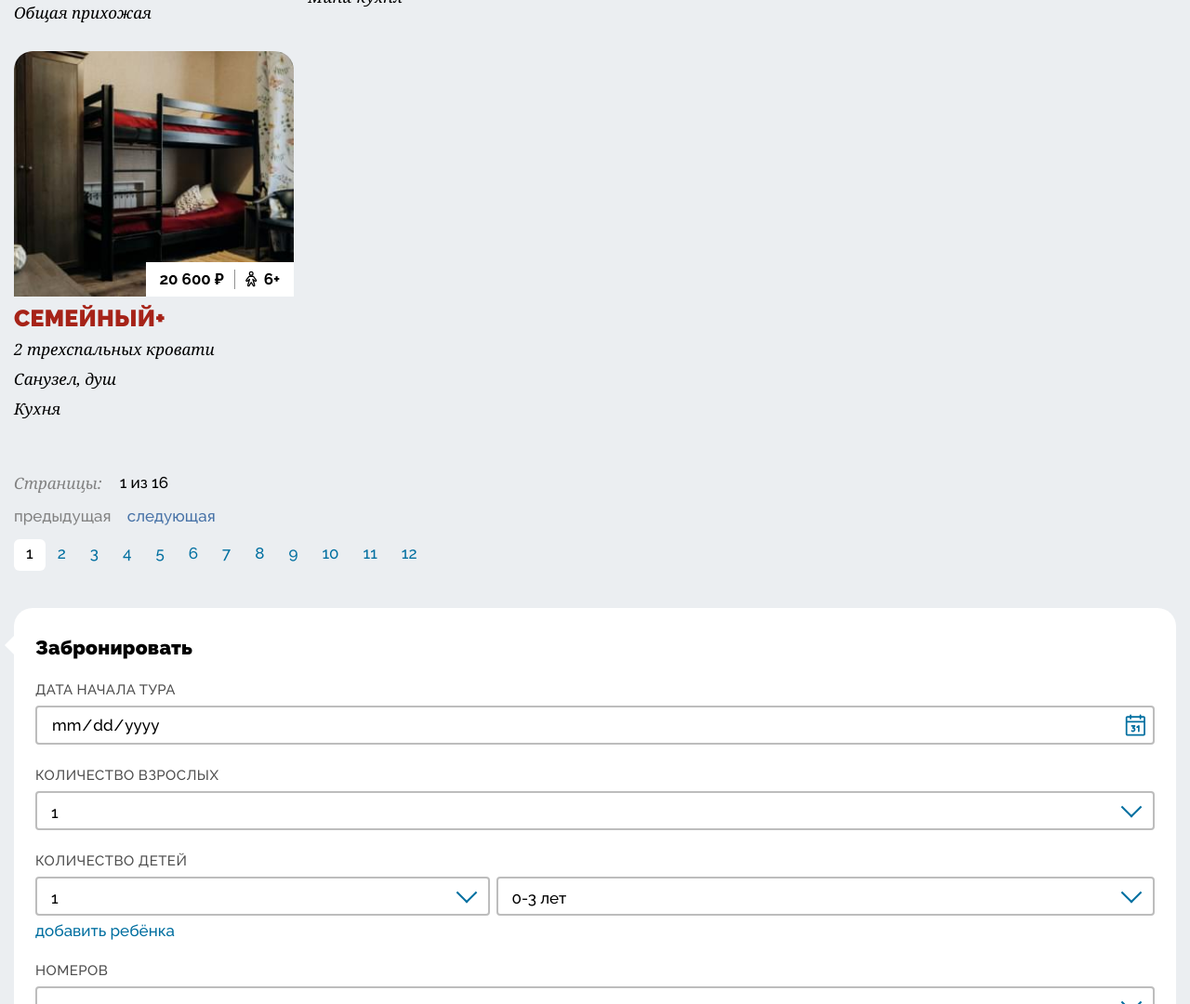
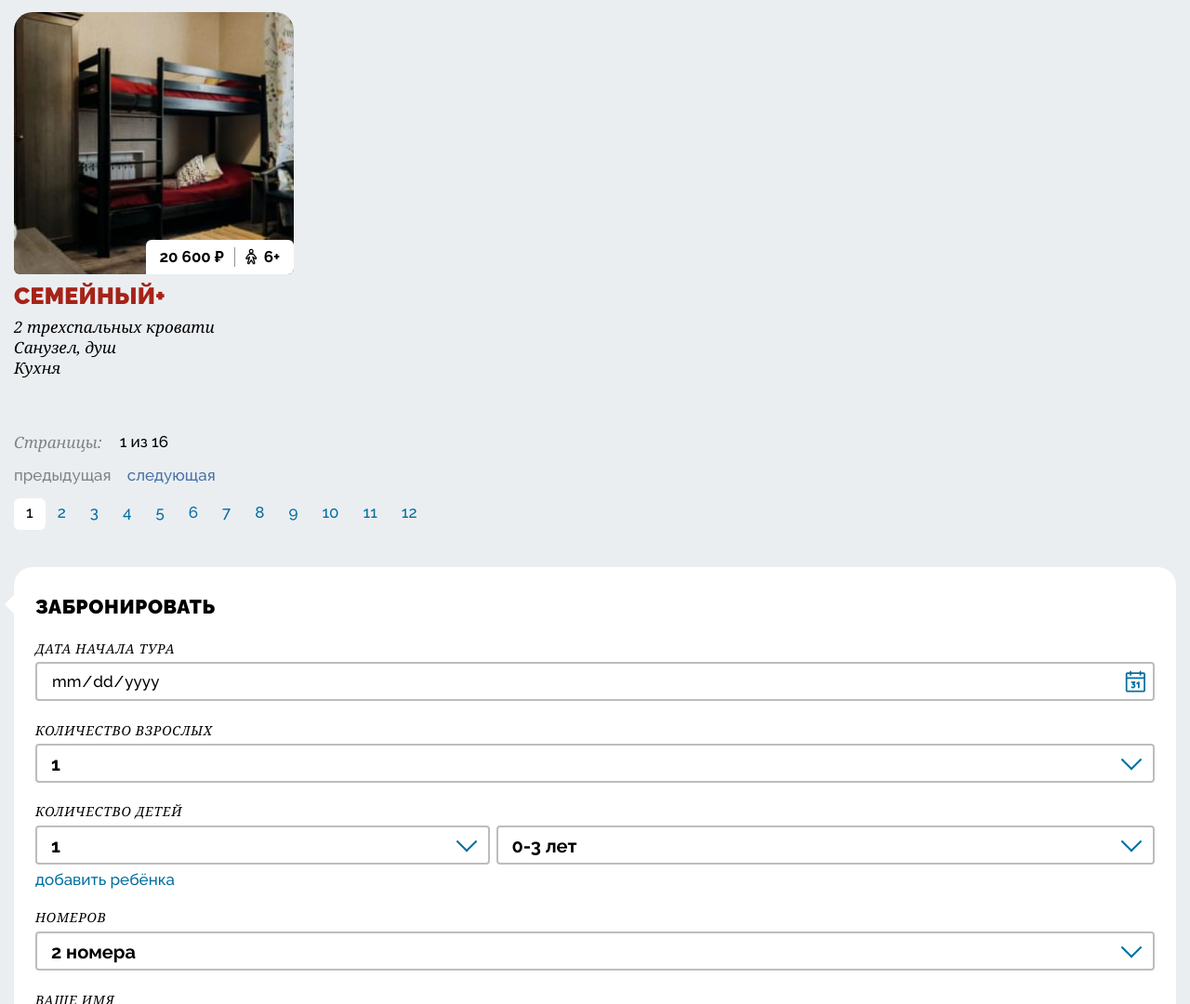
Before and after one commit to LayMorja/geography, a plain HTML site: page accommodation.html in a window 1280 px wide. Shown: the part 1720-2800 px from the top of the page at 93% size. Drawn offline with Linux system fonts and the light colour scheme; files whose address does not match are found by name.

Commit message:
Изменил стили для страницы размещения

```diff
--- a/css/style.css
+++ b/css/style.css
@@ -1,5 +1,5 @@
 @font-face {
-	font-family: Raleway;
+	font-family: 'Raleway';
 	font-display: swap;
 	src: url('../fonts/Raleway-Regular.woff2') format('woff2'),
 		url('../fonts/Raleway-Regular.woff') format('woff');
@@ -7,7 +7,7 @@
 	font-style: normal;
 }
 @font-face {
-	font-family: Raleway;
+	font-family: 'Raleway';
 	font-display: swap;
 	src: url('../fonts/Raleway-Medium.woff2') format('woff2'),
 		url('../fonts/Raleway-Medium.woff') format('woff');
@@ -15,7 +15,7 @@
 	font-style: normal;
 }
 @font-face {
-	font-family: Raleway;
+	font-family: 'Raleway';
 	font-display: swap;
 	src: url('../fonts/Raleway-SemiBold.woff2') format('woff2'),
 		url('../fonts/Raleway-SemiBold.woff') format('woff');
@@ -23,7 +23,7 @@
 	font-style: normal;
 }
 @font-face {
-	font-family: Raleway;
+	font-family: 'Raleway';
 	font-display: swap;
 	src: url('../fonts/Raleway-Bold.woff2') format('woff2'),
 		url('../fonts/Raleway-Bold.woff') format('woff');
@@ -31,7 +31,7 @@
 	font-style: normal;
 }
 @font-face {
-	font-family: Raleway;
+	font-family: 'Raleway';
 	font-display: swap;
 	src: url('../fonts/Raleway-ExtraBold.woff2') format('woff2'),
 		url('../fonts/Raleway-ExtraBold.woff') format('woff');
@@ -39,7 +39,7 @@
 	font-style: normal;
 }
 @font-face {
-	font-family: Raleway;
+	font-family: 'Raleway';
 	font-display: swap;
 	src: url('../fonts/Raleway-Black.woff2') format('woff2'),
 		url('../fonts/Raleway-Black.woff') format('woff');
@@ -356,9 +356,12 @@ h6 {
 	border: 2px solid #bdbdbd;
 	border-radius: 4px;
 	height: 2.625rem;
+	font-family: 'Raleway';
+	font-style: normal;
+	font-weight: 700;
+	font-size: 1.25rem;
+	line-height: 100%;
 	color: var(--clr-dark);
-	font-weight: 500;
-	line-height: 110%;
 }
 
 .select__value {
@@ -368,7 +371,7 @@ h6 {
 	-webkit-box-align: center;
 	-ms-flex-align: center;
 	align-items: center;
-	height: 2.625rem;
+	height: 2.5rem;
 	padding: 0.625rem 0.9375rem;
 	gap: 0.625rem;
 }
@@ -743,13 +746,14 @@ h6 {
 
 .inner-body__content > h2 {
 	font-weight: 900;
-	font-size: 3.125rem;
+	font-size: 1.75rem;
+	letter-spacing: -0.03em;
 	line-height: 110%;
 	color: var(--clr-blue-500);
 }
 
 .inner-body__content > h2:not(:last-child) {
-	margin-bottom: 2.5rem;
+	margin-bottom: 1.5625rem;
 }
 
 .inner-body__form:not(:last-child) {
@@ -1174,8 +1178,9 @@ h6 {
 .form-callback h3 {
 	font-weight: 900;
 	font-size: 1.3125rem;
-	line-height: 1.23;
-	letter-spacing: 0.01em;
+	line-height: 1.24;
+	letter-spacing: 0.03em;
+	text-transform: uppercase;
 	color: var(--clr-dark);
 }
 
@@ -1186,13 +1191,14 @@ h6 {
 .form-callback label {
 	cursor: pointer;
 	display: inline-block;
-	font-family: var(--ff-bt);
-	font-weight: 500;
-	font-size: 15px;
-	line-height: 20px;
-	letter-spacing: 0.03em;
+	font-family: 'Noto Serif';
+	font-style: italic;
+	font-weight: 400;
+	font-size: 0.875rem;
+	line-height: 110%;
+	letter-spacing: 0.05em;
 	text-transform: uppercase;
-	color: var(--clr-grey-500);
+	color: var(--clr-dark);
 }
 
 .form-callback label:not(:last-child) {
@@ -1884,6 +1890,9 @@ h6 {
 
 .tour__image-box {
 	position: relative;
+	overflow: hidden;
+	height: 17.625rem;
+	border-radius: 6px;
 }
 
 .tour__date {
@@ -2027,6 +2036,7 @@ h6 {
 	color: var(--clr-dark);
 	font-weight: 700;
 	line-height: 1.24;
+	border-radius: 6px 6px 6px 0px;
 }
 
 .tour__info span:not(:last-child) {
@@ -2083,10 +2093,7 @@ h6 {
 
 .tour--accommodation p {
 	text-align: left;
-}
-
-.tour--accommodation p:not(:last-child) {
-	margin-bottom: 0.625rem;
+	color: var(--clr-dark);
 }
 
 .contacts {
@@ -2249,7 +2256,7 @@ h6 {
 	background-repeat: no-repeat;
 	background-position: center;
 	background-size: cover;
-	padding-bottom: 5rem;
+	padding-bottom: 6.875rem;
 }
 
 .inner-hero h1 {
@@ -3145,10 +3152,6 @@ h6 {
 		transform: rotate(45deg);
 	}
 
-	.inner-body__content > h2 {
-		font-size: 2.625rem;
-	}
-
 	.gallery__slide {
 		min-height: 23.75rem;
 	}
@@ -3296,13 +3299,6 @@ h6 {
 	.header {
 		padding-top: 1.875rem;
 	}
-	.inner-body__content > h2 {
-		font-size: 2.25rem;
-	}
-
-	.inner-body__content > h2:not(:last-child) {
-		margin-bottom: 1.875rem;
-	}
 
 	.gallery__slide {
 		min-height: 20rem;
@@ -3409,7 +3405,7 @@ h6 {
 	}
 
 	.inner-body__content > h2 {
-		font-size: 2rem;
+		font-size: 1.5rem;
 	}
 
 	.inner-body__content > h2:not(:last-child) {
```
